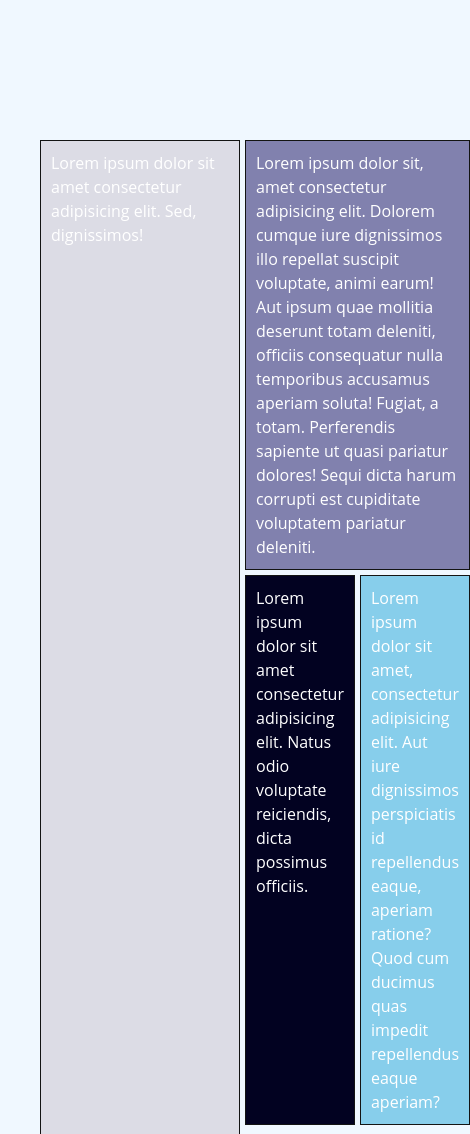
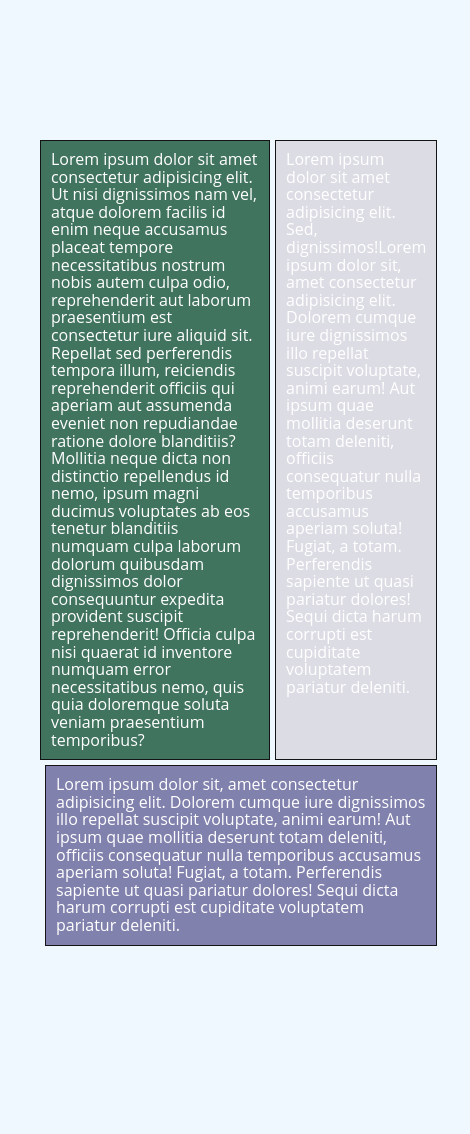
Before and after one commit to abok-cymk/try-it-yourself, a plain HTML site: page index.html in a window 390 px wide. Shown: the top 1134 px of the page, 470 px wide, since content can reach past the window. After the commit the page ends 1086 px from the top, so only its background shows below. Drawn offline with Linux system fonts and the light colour scheme.

Commit message:
added media queries

```diff
--- a/index.html
+++ b/index.html
@@ -10,7 +10,12 @@
     <div class="container">
       <div class="grids">
         Lorem ipsum dolor sit amet consectetur adipisicing elit. Sed,
-        dignissimos!
+        dignissimos!Lorem ipsum dolor sit, amet consectetur adipisicing elit.
+        Dolorem cumque iure dignissimos illo repellat suscipit voluptate, animi
+        earum! Aut ipsum quae mollitia deserunt totam deleniti, officiis
+        consequatur nulla temporibus accusamus aperiam soluta! Fugiat, a totam.
+        Perferendis sapiente ut quasi pariatur dolores! Sequi dicta harum
+        corrupti est cupiditate voluptatem pariatur deleniti.
       </div>
       <div class="grids">
         Lorem ipsum dolor sit, amet consectetur adipisicing elit. Dolorem cumque
--- a/style.css
+++ b/style.css
@@ -7,7 +7,7 @@
 body {
     font-family: 'Open Sans', sans-serif;
     font-size: 16px;
-    line-height: 1.5;
+    line-height: 1.1;
     background-color: aliceblue;
 }
 
@@ -46,4 +46,25 @@ body {
 .grids:nth-of-type(3) {
     background: rgb(2, 2, 33);
     grid-column: 2 / 4;
+    grid-row: 2/ 5;
 }
+.grids:nth-of-type(4) {
+    background: rgb(9, 85, 52);
+    grid-column: 4 / 5;
+    grid-row: 2/ 5;
+}
+
+@media (max-width: 500px) {
+    .container {
+        grid-template-columns: 1fr;
+    }
+
+    .grids:nth-of-type(5) {
+        grid-column: 1/5;
+        grid-row: 1 / 5;
+    }
+    .grids:nth-of-type(2) {
+        grid-column: 2 / 6;
+
+    }
+}
```
